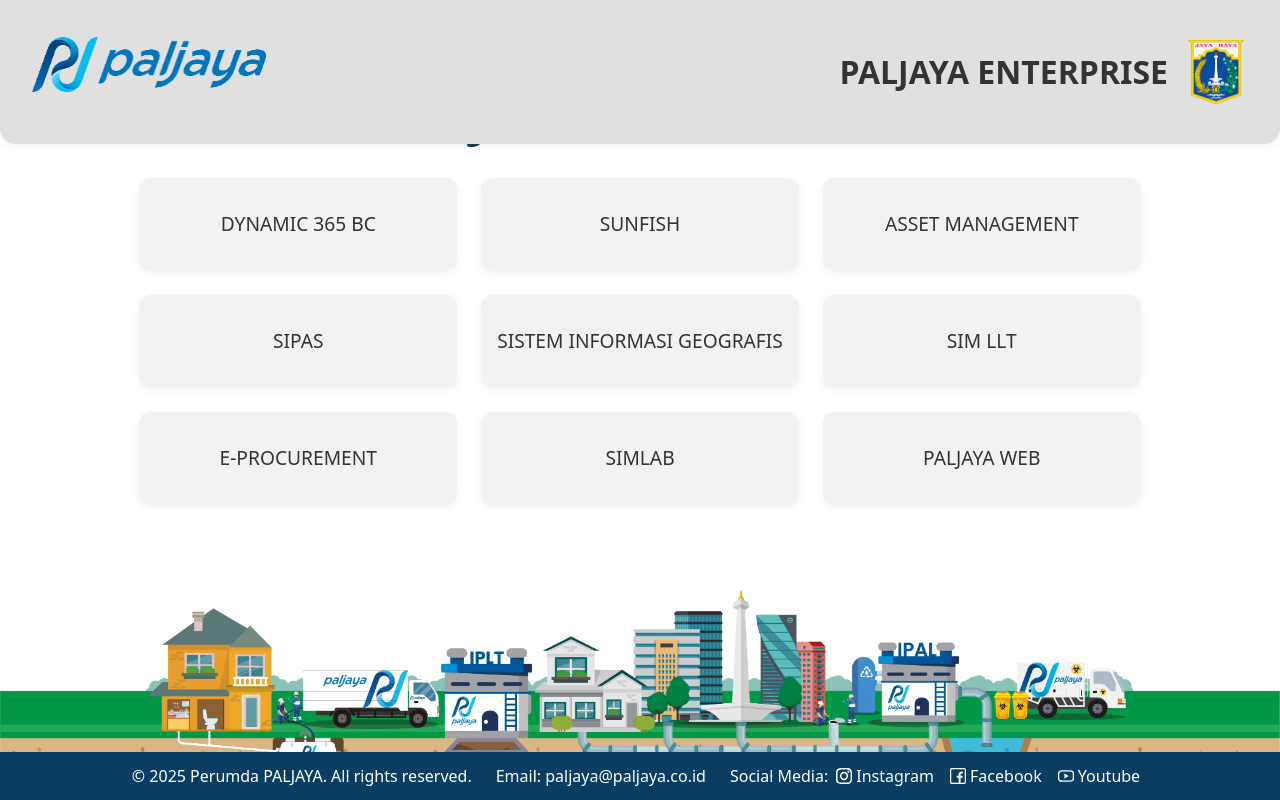
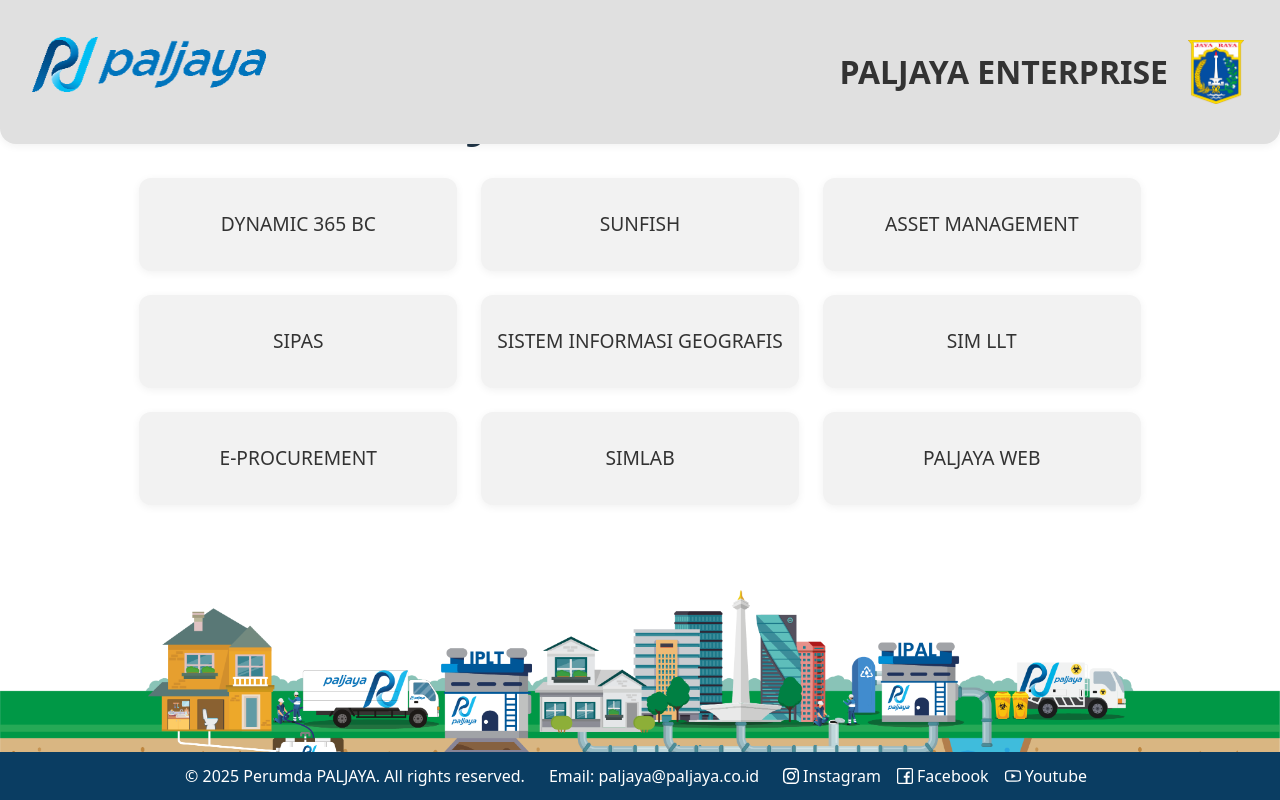
Before and after one commit to Fakhrezy/portal-sistem-paljaya, a React (Vite) app: page / in a window 1280 px wide. Built offline with nearby package versions, Linux system fonts and the light colour scheme.

Commit message:
update-site

```diff
--- a/src/App.jsx
+++ b/src/App.jsx
@@ -68,7 +68,6 @@
 						</a>
 					</span>
 					<div className="footer-social">
-						<span>Social Media:</span>
 						<a
 							href="https://instagram.com/pdpaljaya"
 							target="_blank"
```
